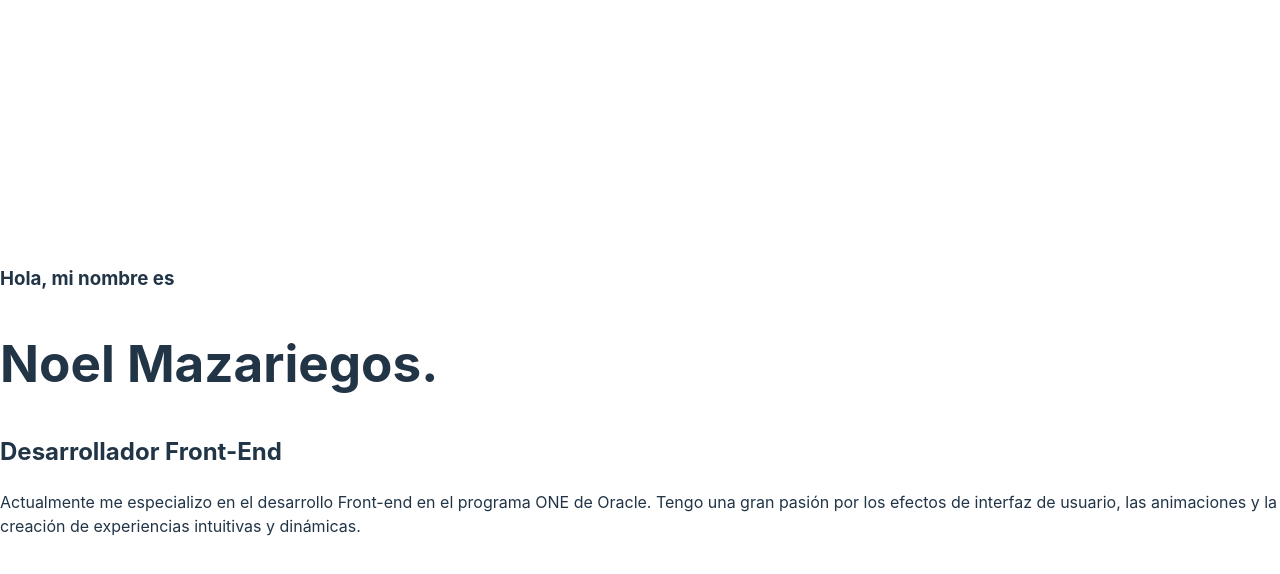
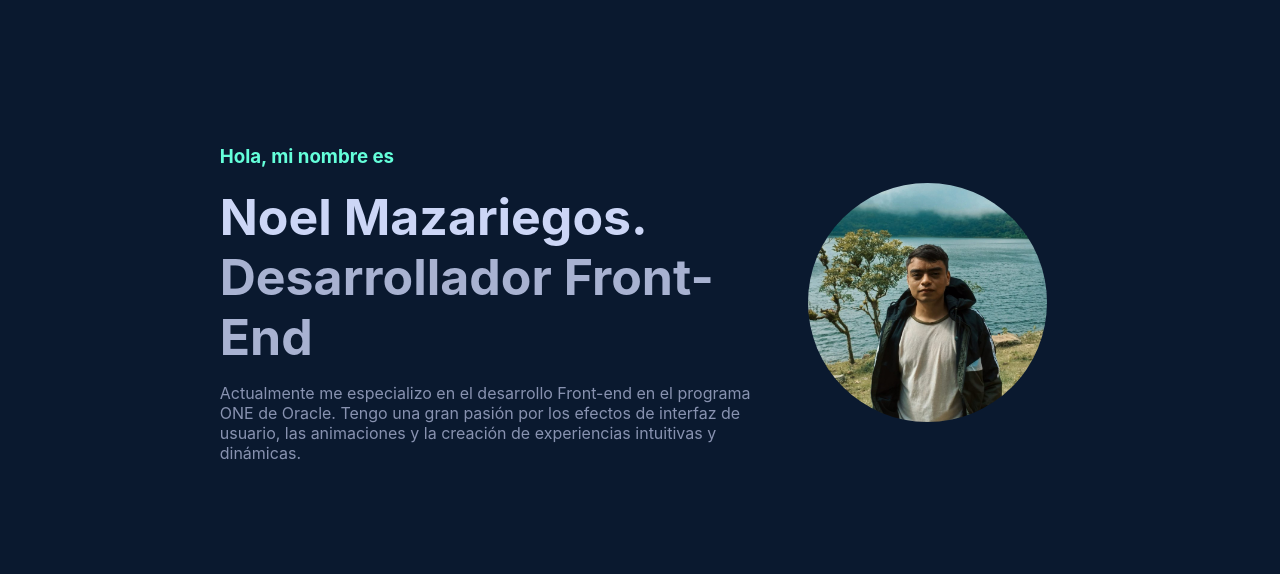
Before and after one commit to Noel1kt/Noel.dev, a React (Vite) app: page / in a window 1280 px wide. Shown: the top 574 px of the page. Built offline with nearby package versions, Linux system fonts and the light colour scheme.

Commit message:
styled about

```diff
--- a/src/App.css
+++ b/src/App.css
@@ -1,3 +1,45 @@
-.about-me{
+.section-about{
+    display: flex;
+    align-items: center;
+    justify-content: space-around;
+    margin: 10% 15%;
+
 
 }
+.about-me{
+  width: 60%;
+
+}
+
+.about-me h3{
+    color: #64ffda;
+}
+.about-me h1{
+    color: #ccd6f6;
+    font-size: clamp(40px, 6vw, 50px);
+    margin: 0%;
+}
+
+.about-me h2{
+    color: #a8b2d1;
+    font-size: clamp(40px, 6vw, 50px);
+    margin: 0%;
+}
+
+.about-me p{
+    color: #8892b0;
+}
+.profile-photo{
+    width: 30%;
+    height: 100%;
+    display: flex;
+
+    justify-content: center;
+
+}
+
+.profile-photo-img{
+    width: 90%;
+    height: 90%;
+    border-radius: 50%;
+}
--- a/src/App.jsx
+++ b/src/App.jsx
@@ -1,3 +1,4 @@
+import profilePhoto from './assets/img/profile-photo.jpg';
 import './App.css'
 
 function App() {
@@ -11,8 +12,11 @@ function App() {
           Tengo una gran pasión por los efectos de interfaz de usuario, las animaciones
           y la creación de experiencias intuitivas y dinámicas.</p>
       </div>
-      <div>
-
+      <div className='profile-photo'>
+        <img className='profile-photo-img' src={profilePhoto} alt="" />
+        <a href="https://github.com/tu_usuario_de_github">
+          <i class="github-icon"></i>
+        </a>
       </div>
     </section>
 
--- a/src/index.css
+++ b/src/index.css
@@ -1,69 +1,4 @@
 :root {
-  font-family: Inter, system-ui, Avenir, Helvetica, Arial, sans-serif;
-  line-height: 1.5;
-  font-weight: 400;
-
-  color-scheme: light dark;
-  color: rgba(255, 255, 255, 0.87);
-  background-color: #242424;
-
-  font-synthesis: none;
-  text-rendering: optimizeLegibility;
-  -webkit-font-smoothing: antialiased;
-  -moz-osx-font-smoothing: grayscale;
-  -webkit-text-size-adjust: 100%;
+  background-color: #0a192f;
+  font-family: 'Inter',system-ui;
 }
-
-a {
-  font-weight: 500;
-  color: #646cff;
-  text-decoration: inherit;
-}
-a:hover {
-  color: #535bf2;
-}
-
-body {
-  margin: 0;
-  display: flex;
-  place-items: center;
-  min-width: 320px;
-  min-height: 100vh;
-}
-
-h1 {
-  font-size: 3.2em;
-  line-height: 1.1;
-}
-
-button {
-  border-radius: 8px;
-  border: 1px solid transparent;
-  padding: 0.6em 1.2em;
-  font-size: 1em;
-  font-weight: 500;
-  font-family: inherit;
-  background-color: #1a1a1a;
-  cursor: pointer;
-  transition: border-color 0.25s;
-}
-button:hover {
-  border-color: #646cff;
-}
-button:focus,
-button:focus-visible {
-  outline: 4px auto -webkit-focus-ring-color;
-}
-
-@media (prefers-color-scheme: light) {
-  :root {
-    color: #213547;
-    background-color: #ffffff;
-  }
-  a:hover {
-    color: #747bff;
-  }
-  button {
-    background-color: #f9f9f9;
-  }
-}
```
Also changed, not shown: src/assets/img/github.png (added), src/assets/img/profile-photo.jpg (added).
